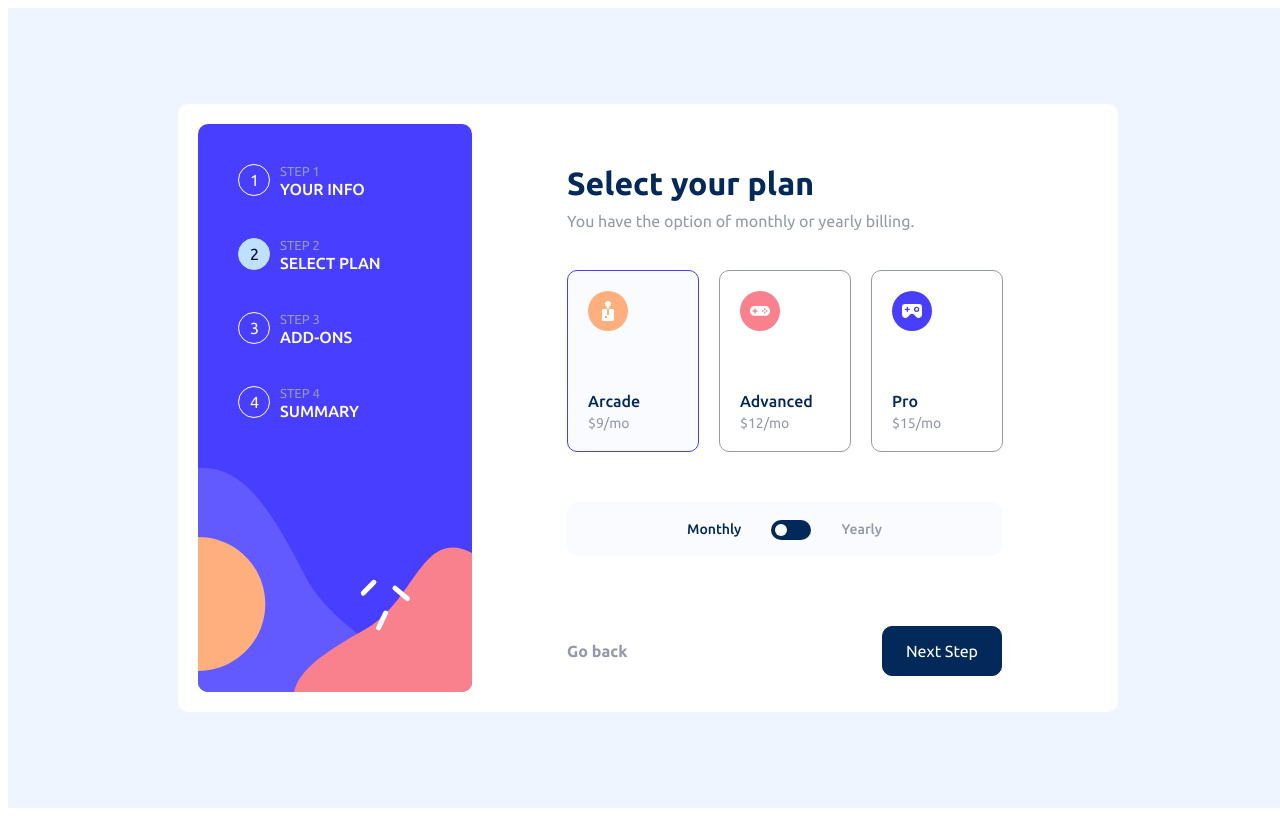
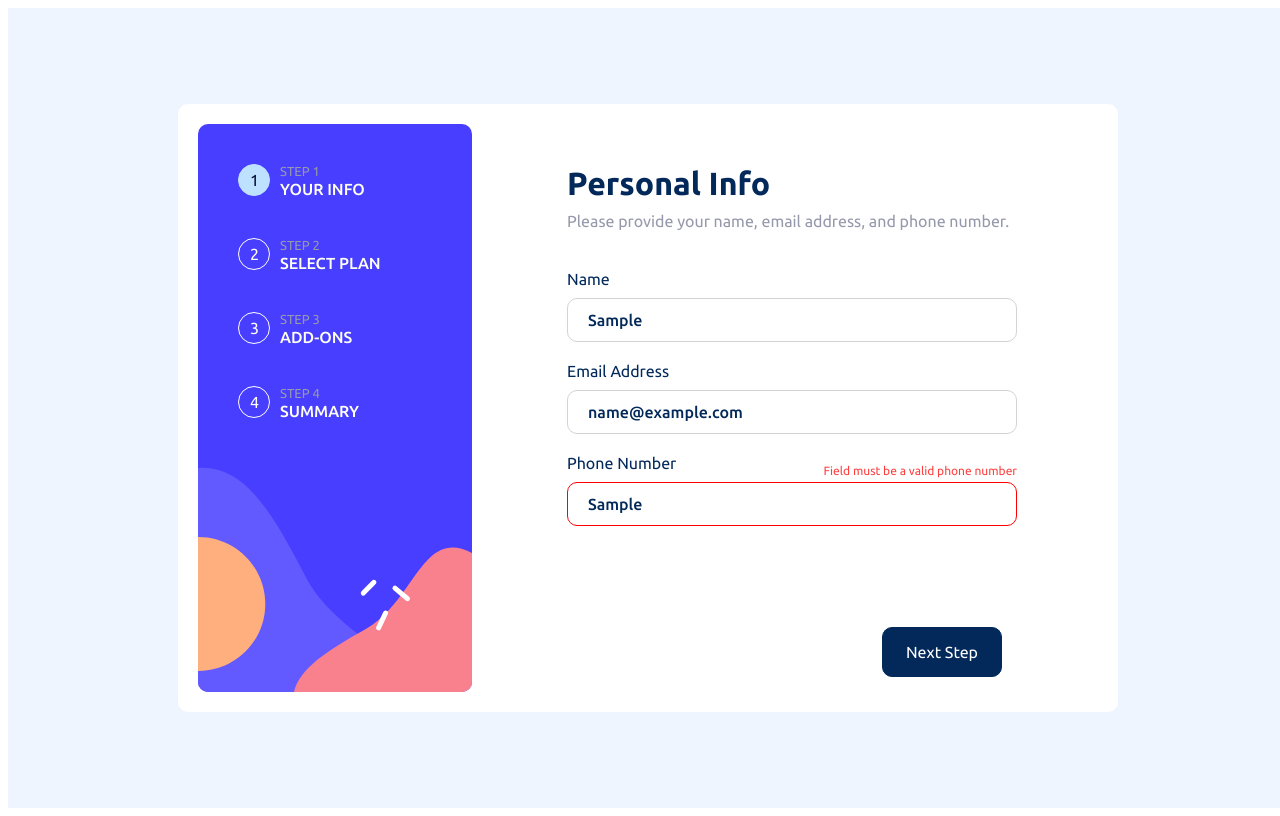
Before and after one commit to kevmhughes/multi-step-form, a React (Vite) app: page / in a window 1280 px wide. Both pictures are taken after typing "Sample", "name@example.com", "Sample" into the empty fields and a click on the button "Next Step". Built offline with nearby package versions, Linux system fonts and the light colour scheme.

Commit message:
Add customised validation to the inputs of the form in PersonalInfo.jsx component and update styling

```diff
--- a/package.json
+++ b/package.json
@@ -12,6 +12,7 @@
   "dependencies": {
     "@emotion/react": "^11.11.4",
     "@emotion/styled": "^11.11.5",
+    "formik": "^2.4.6",
     "react": "^18.2.0",
     "react-dom": "^18.2.0"
   },
--- a/src/AddOns.jsx
+++ b/src/AddOns.jsx
@@ -2,7 +2,7 @@ import React, { useContext, useEffect } from "react";
 import { AppContext } from "./App";
 
 const AddOns = () => {
-  const { handleGoBack, handleSubmit, formData, setFormData } =
+  const { handleGoBack, pageChange, formData, setFormData } =
     useContext(AppContext);
 
   useEffect(() => {
@@ -39,8 +39,6 @@ const AddOns = () => {
         addOn1: "",
       });
     }
-    console.log("dude", e.target.id + " " + document.querySelector(".online-service-info").textContent.slice(1))
-
   };
 
 
@@ -71,8 +69,6 @@ const AddOns = () => {
       });
     }
   };
-
-  console.log("heyyyy", document.querySelector(".customizable-profile-info"))
 
   return (
     <div className="right-side-container">
@@ -166,7 +162,7 @@ const AddOns = () => {
         <div className="go-back" onClick={handleGoBack}>
           Go back
         </div>
-        <button onClick={handleSubmit} className="next-step-button">
+        <button onClick={pageChange} className="next-step-button">
           Next Step
         </button>
       </div>
--- a/src/App.jsx
+++ b/src/App.jsx
@@ -1,3 +1,4 @@
+/* eslint-disable no-useless-escape */
 import "./App.css";
 import SideBar from "./SideBar";
 import PersonalInfo from "./PersonalInfo";
@@ -18,18 +19,43 @@ function App() {
       phone: "",
       billingType: "monthly",
       planType: "arcade",
-      paymentPlan: "",
+      paymentPlan: "$9/mo",
       addOn1: "",
       addOn2: "",
       addOn3: "",
     }
   );
-  console.log(formData)
+
+  console.log(formData);
+
   const [page, setPage] = useState(1);
 
   // handle personal info form (onChange)
   const handleChange = (e) => {
     e.preventDefault();
+
+    // validate name field on change
+    if (formData.name.length > 1) {
+      document.querySelector("#name").style.borderColor = "lightgrey";
+      document.querySelector(".error-message-name").style = "display: none";
+    }
+
+    // validate email field on change
+    const regexEmail = /^[-A-Za-z0-9!#$%&'*+/=?^_`{|}~]+(?:\.[-A-Za-z0-9!#$%&'*+/=?^_`{|}~]+)*@(?:[A-Za-z0-9](?:[-A-Za-z0-9]*[A-Za-z0-9])?\.)+[A-Za-z0-9](?:[-A-Za-z0-9]*[A-Za-z0-9])?/g;
+    if (formData.email.length > 1 && regexEmail.test(formData.email)) {
+      document.querySelector("#email").style.borderColor = "lightgrey";
+      document.querySelector(".error-message-email").style = "display: none";
+    }
+
+    // validate phone field on change
+    const removeSpaces = (formData.phone).slice(1).split(" ").join("").length
+    const convertStringToNumber = Number((formData.phone).slice(1).split(" ").join(""))
+    if ( removeSpaces >= 6 && removeSpaces <= 12 && !isNaN(convertStringToNumber)) {
+      document.querySelector("#phone").style.borderColor = "lightgrey";
+      document.querySelector(".error-message-phone").style = "display: none";
+      console.log("length", formData.phone.length)
+    }
+
     const value = e.target.value;
     setFormData({
       ...formData,
@@ -37,27 +63,110 @@ function App() {
     });
   };
 
+  const handleBlur = () => {
+    // validate name field on blur
+    if (formData.name.length > 1) {
+      document.querySelector("#name").style.borderColor = "lightgrey";
+      document.querySelector(".error-message-name").style = "display: none";
+    }
+
+     // validate email field on blur
+     const regexEmail = /^[-A-Za-z0-9!#$%&'*+/=?^_`{|}~]+(?:\.[-A-Za-z0-9!#$%&'*+/=?^_`{|}~]+)*@(?:[A-Za-z0-9](?:[-A-Za-z0-9]*[A-Za-z0-9])?\.)+[A-Za-z0-9](?:[-A-Za-z0-9]*[A-Za-z0-9])?/g;
+     if (formData.email.length > 1 && regexEmail.test(formData.email)) {
+       document.querySelector("#email").style.borderColor = "lightgrey";
+       document.querySelector(".error-message-email").style = "display: none";
+     }
+
+    // validate phone field on blur
+    const removeSpaces = (formData.phone).slice(1).split(" ").join("").length
+    const convertStringToNumber = Number((formData.phone).slice(1).split(" ").join(""))
+    if (removeSpaces >= 6 && removeSpaces <= 12 && !isNaN(convertStringToNumber)) {
+      document.querySelector("#phone").style.borderColor = "lightgrey";
+      document.querySelector(".error-message-phone").style = "display: none";
+    }
+  }
+
+  // handle going back one page (onSubmit)
+  const handleGoBack = () => {
+    setPage(page - 1);
+  };
+
   // handle personal info form/change to page 2 (onSubmit)
   const handleSubmit = (e) => {
     e.preventDefault();
+    // validate name field with 2 different error messages
+    if (formData.name.length == 0) {
+      document.querySelector("#name").style.borderColor = "red";
+      document.querySelector(".error-message-name").style = "display: inline";
+      return;
+    } else if (formData.name.length < 3) {
+      document.querySelector("#name").style.borderColor = "red";
+      document.querySelector(".error-message-name").style = "display: inline";
+      document.querySelector(".error-message-name").textContent =
+        "Field must contain at least 3 letters";
+      return;
+    }
+
+    // validate email field with 2 different messages
+    const regexEmail = /^[-A-Za-z0-9!#$%&'*+/=?^_`{|}~]+(?:\.[-A-Za-z0-9!#$%&'*+/=?^_`{|}~]+)*@(?:[A-Za-z0-9](?:[-A-Za-z0-9]*[A-Za-z0-9])?\.)+[A-Za-z0-9](?:[-A-Za-z0-9]*[A-Za-z0-9])?/g;
+    if (formData.email.length == 0) {
+      document.querySelector("#email").style.borderColor = "red";
+      document.querySelector(".error-message-email").style = "display: inline";
+      return;
+    } else if (
+      regexEmail.test(formData.email) === false
+    ) {
+      document.querySelector("#email").style.borderColor = "red";
+      document.querySelector(".error-message-email").style = "display: inline";
+      document.querySelector(".error-message-email").textContent =
+        "Field must be a valid email address";
+      return;
+    }
+
+    // validate phone field
+    const removeSpaces = (formData.phone).slice(1).split(" ").join("").length
+    const convertStringToNumber = Number((formData.phone).slice(1).split(" ").join(""))
+    if (formData.phone.length == 0) {
+      document.querySelector("#phone").style.borderColor = "red";
+      document.querySelector(".error-message-phone").style = "display: inline";
+      return;
+    } else if ( removeSpaces < 6 || removeSpaces > 12 ||  isNaN(convertStringToNumber)) {
+      document.querySelector("#phone").style.borderColor = "red";
+      document.querySelector(".error-message-phone").style = "display: inline";
+      document.querySelector(".error-message-phone").textContent =
+        "Field must be a valid phone number";
+      return;
+    }
+
+    // set form data to state
     const value = e.target.value;
     setFormData({
       ...formData,
       [e.target.name]: value,
     });
+
+    // go to next page
     setPage(page + 1);
   };
 
-  // handle going back one page (onSubmit)
-  const handleGoBack = () => {
-    setPage(page - 1)
-  }
-
+  const pageChange = () => {
+    setPage(page + 1);
+  };
 
   return (
     <>
       <AppContext.Provider
-        value={{ page, setPage, formData, setFormData, handleChange, handleSubmit, handleGoBack}}
+        value={{
+          page,
+          setPage,
+          formData,
+          setFormData,
+          handleChange,
+          handleGoBack,
+          handleSubmit,
+          pageChange,
+          handleBlur
+        }}
       >
         <div className="main-container">
           <SideBar />
--- a/src/FinishingUp.jsx
+++ b/src/FinishingUp.jsx
@@ -2,7 +2,7 @@ import React, { useContext, useEffect } from "react";
 import { AppContext } from "./App";
 
 const FinishingUp = () => {
-  const { handleGoBack, formData, handleSubmit, setFormData } =
+  const { handleGoBack, formData, pageChange, setFormData } =
     useContext(AppContext);
 
     useEffect(() => {
@@ -76,7 +76,6 @@ const FinishingUp = () => {
   const addOn2 = formData.addOn2;
   const addOn3 = formData.addOn3;
   const subTotal = formData.paymentPlan
-  console.log("heysjy", formData.paymentPlan)
   const FirstLetterOfPlanToUppercase =
     planType[0].toUpperCase() + planType.slice(1);
   const areThereAddOns = addOn1.length > 0 || addOn2.length > 0 || addOn3.length > 0
@@ -174,7 +173,7 @@ const total =
         <div className="go-back" onClick={handleGoBack}>
           Go back
         </div>
-        <button type="submit" className="confirm-button" onClick={handleSubmit}>
+        <button type="submit" className="confirm-button" onClick={pageChange}>
           Confirm
         </button>
       </div>
--- a/src/PersonalInfo.jsx
+++ b/src/PersonalInfo.jsx
@@ -2,15 +2,17 @@ import React, { useContext, useEffect } from "react";
 import { AppContext } from "./App";
 
 const PersonalInfo = () => {
-  const { formData, handleChange, handleSubmit } = useContext(AppContext);
+  const { formData, handleChange, handleSubmit, handleBlur } = useContext(AppContext);
 
-  useEffect(() => {
+ useEffect(() => {
     // storing data to local
     localStorage.setItem("storedData", JSON.stringify(formData));
   }, [formData]);
 
+
+
   return (
-    <div className="right-side-container-page-one">
+  <div className="right-side-container-page-one">
       <div>
       <h1>Personal Info</h1>
       <div className="subtitle">
@@ -18,7 +20,11 @@ const PersonalInfo = () => {
       </div>
       </div>
       <form onSubmit={handleSubmit} className="personal-info-form">
-        <label htmlFor="name">Name</label>
+
+        <div className="error-message-and-label-container">
+        <label htmlFor="name" className="label-styling">Name</label>
+        <div className="error-message-name">This field is required</div>
+        </div>
         <input
           type="text"
           placeholder="e.g. Stephen King"
@@ -26,10 +32,13 @@ const PersonalInfo = () => {
           id="name"
           value={formData.name}
           onChange={handleChange}
-          required
+          onBlur={handleBlur}
         />
 
-        <label htmlFor="email">Email Address</label>
+        <div className="error-message-and-label-container">
+        <label htmlFor="email" className="label-styling">Email Address</label>
+        <div className="error-message-email">This field is required</div>
+        </div>
         <input
           type="text"
           placeholder="e.g. stephenking@lorem.com"
@@ -37,20 +46,20 @@ const PersonalInfo = () => {
           id="email"
           value={formData.email}
           onChange={handleChange}
-          required
+          onBlur={handleBlur}
         />
-
-        <label htmlFor="phone">Phone Number</label>
+        <div className="error-message-and-label-container">
+        <label htmlFor="phone" className="label-styling">Phone Number</label>
+        <div className="error-message-phone">This field is required</div>
+        </div>
         <input
           type="text"
           placeholder="e.g. +1 234 567 890"
           name="phone"
           id="phone"
-          minLength="11"
-          maxLength="15"
           value={formData.phone}
           onChange={handleChange}
-          required
+          onBlur={handleBlur}
         />
         <div className="personal-info-button-container">
           <button type="submit" className="next-step-button">Next Step</button>
--- a/src/SelectPlan.jsx
+++ b/src/SelectPlan.jsx
@@ -6,11 +6,10 @@ import advancedImg from "./assets/images/icon-advanced.svg";
 import proImg from "./assets/images/icon-pro.svg";
 
 const SelectPlan = () => {
-  const { handleSubmit, handleGoBack, setFormData, formData } =
+  const { pageChange, handleGoBack, setFormData, formData } =
     useContext(AppContext);
 
   useEffect(() => {
-    console.log("Payment plan:", formData.paymentPlan);
     localStorage.setItem("storedData", JSON.stringify(formData));
   }, [formData]);
 
@@ -18,9 +17,6 @@ const SelectPlan = () => {
   const arcadeOption = formData.planType == "arcade";
   const advancedOption = formData.planType == "advanced";
   const proOption = formData.planType == "pro";
-
- /*  const planType = formData.planType;
-  console.log("Plan type:", `"#${planType}"`); */
 
   const handleSelectPlan = (e) => {
     const id = e.target.id;
@@ -240,7 +236,7 @@ const SelectPlan = () => {
         <div className="go-back" onClick={handleGoBack}>
           Go back
         </div>
-        <button onClick={handleSubmit} className="next-step-button">
+        <button onClick={pageChange} className="next-step-button">
           Next Step
         </button>
       </div>
--- a/src/index.css
+++ b/src/index.css
@@ -41,6 +41,7 @@
 .go-back {
   color: hsl(231, 11%, 63%);
   font-family: "ubuntu-bold";
+  cursor: pointer;
 }
 .go-back:hover {
   color: hsl(213, 96%, 18%);
@@ -54,6 +55,7 @@
   color: white;
   font-family: "ubuntu-regular";
   font-size: 16px;
+  cursor: pointer;
 }
 .next-step-button:hover {
   border: 1px solid #164a8b;
@@ -78,6 +80,21 @@
   display: flex;
   flex-direction: column;
   width: 450px;
+}
+.error-message-and-label-container {
+  display: flex;
+  justify-content: space-between;
+}
+.error-message-name, .error-message-email, .error-message-phone {
+  color: red;
+  opacity: 75%;
+  font-size: 12px;
+  position: relative;
+  top: 10px;
+  display: none
+}
+.label-styling {
+  margin-bottom: 5px;
 }
 .left-side-image {
   background-image: url(./assets/images/bg-sidebar-desktop.svg);
@@ -151,12 +168,21 @@ h1 {
   border: 0.2px solid lightgrey;
   margin-top: 5px;
   color: hsl(213, 96%, 18%);
+  cursor: pointer;
+  font-family: 'ubuntu-medium';
+  font-size: 16px;
+}
+#name:hover,
+#email:hover,
+#phone:hover {
+  border: 0.2px solid hsl(243, 100%, 62%);
 }
 .personal-info-button-container {
   display: flex;
   justify-content: flex-end;
   position: relative;
-  bottom: -120px;
+  bottom: -80.75px;
+  left: -15px;
 }
 
 /* SelectPlan.Jsx */
@@ -175,6 +201,7 @@ h1 {
   align-items: flex-start;
   justify-content: space-between;
   padding: 20px;
+  cursor: pointer;
 }
 .plan-selected {
   height: 140px;
@@ -188,6 +215,7 @@ h1 {
   align-items: flex-start;
   justify-content: space-between;
   padding: 20px;
+  cursor: pointer;
 }
 .plan-selector:hover {
   border-color: hsl(243, 100%, 62%);
@@ -243,6 +271,7 @@ h1 {
   border: 1px solid black;
   border-radius: 10px;
   margin-bottom: 20px;
+  cursor: pointer;
 }
 .individual-add-ons-container:hover {
   border-color: hsl(243, 100%, 62%);
@@ -257,6 +286,7 @@ h1 {
   margin-bottom: 20px;
   border-color: hsl(243, 100%, 62%);
   background-color: hsl(231, 100%, 99%);
+  cursor: pointer;
 }
 .checkbox-add-on-type-container {
   display: flex;
@@ -318,6 +348,7 @@ input[type="checkbox"]:checked {
   text-decoration: underline;
   margin-top: 10px;
   font-size: 14px;
+  cursor: pointer;
 }
 .finishing-up-change-plan-selection-button:hover {
   color: #928CFE;
@@ -361,6 +392,7 @@ input[type="checkbox"]:checked {
   color: white;
   font-family: "ubuntu-regular";
   font-size: 16px;
+  cursor: pointer;
 }
 .confirm-button:hover {
   border: 1px solid hsl(228, 100%, 84%);
@@ -379,6 +411,7 @@ input[type="checkbox"]:checked {
 .confirmation-message {
   width: 422px;
   text-align: center;
+  color: hsl(231, 11%, 63%);
 }
 
 /* Customized switch */
@@ -446,3 +479,7 @@ input:checked + .slider:before {
 .slider.round:before {
   border-radius: 50%;
 }
+
+
+
+/* ADD TO PersonaInfo.jsx LATER */
```
Also changed, not shown: 1 other file (tests, documents, lock files or other folders). Lines whose indentation alone changed are shown as unchanged.
